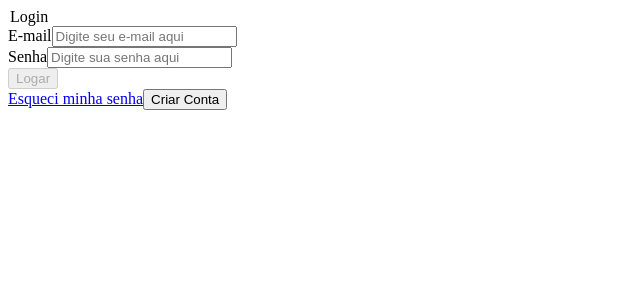
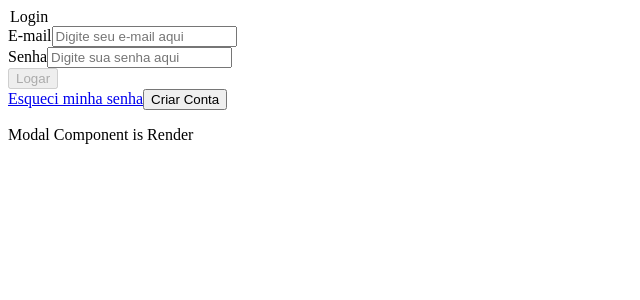
Before and after one commit to rodrigopieritz/m2labmedical, a React (Vite) app: page / in a window 1280 px wide. Both pictures are taken after a click on the button "Criar Conta". Shown: the top 300 px of the page, without its empty margins (0-640 px from the left). Built offline with nearby package versions, Linux system fonts and the light colour scheme.

Commit message:
Criação de modal utilizando useContext

```diff
--- a/src/App.jsx
+++ b/src/App.jsx
@@ -1,19 +1,22 @@
-import { BrowserRouter as Router, Routes, Route} from 'react-router-dom';
-import { LoginPage } from './pages/Login/Login.pages';
-import { HomePage } from './pages/Home/Home.pages';
-
-function App() {
+import { BrowserRouter as Router, Routes, Route } from "react-router-dom";
+import { LoginPage } from "./pages/Login/Login.pages";
+import { HomePage } from "./pages/Home/Home.pages";
+import { ModalProvider } from "./context/ModalContext";
 
 
+
+const App = () => {
+
   return (
+    <ModalProvider>
     <Router>
       <Routes>
-        <Route path='/' element={<LoginPage/>}/>
-        <Route path='/home' element={<HomePage/>}/>
+        <Route path="/" element={<LoginPage />} />
+        <Route path="/home" element={<HomePage />} />
+      </Routes>
+          </Router>
+    </ModalProvider>
+  );
+};
 
-      </Routes>
-      </Router>
-  )
-}
-
-export default App
+export default App;
--- a/src/components/LoginComponent.jsx
+++ b/src/components/Login/LoginComponent.jsx
@@ -1,5 +1,6 @@
-import { useState } from "react";
+import React, { useContext, useState } from "react";
 import { useNavigate } from "react-router-dom";
+import { ModalContext } from "../../context/ModalContext";
 
 export const LoginComponent = () => {
   const [data, setData] = useState({
@@ -7,7 +8,10 @@ export const LoginComponent = () => {
     password: "",
   });
 
+  const [showModal, setShowModal] = useState(false);
+
   const navigate = useNavigate();
+  const { setShowModal: setShowModalContext } = useContext(ModalContext);
 
   const handleInput = (event) => {
     event.preventDefault();
@@ -23,6 +27,12 @@ export const LoginComponent = () => {
     event.preventDefault();
     const promptMessage = "Página em construção";
     alert(promptMessage);
+  };
+
+  const handleShowModal = (e) => {
+    e.preventDefault();
+
+    setShowModalContext(true);
   };
 
   return (
@@ -55,7 +65,9 @@ export const LoginComponent = () => {
         <a href="#" onClick={handleForgotPassword}>
           Esqueci minha senha
         </a>
-        <button>Criar Conta</button>
+        <button type="button" onClick={handleShowModal}>
+          Criar Conta
+        </button>
       </div>
     </>
   );
--- /dev/null
+++ b/src/components/Modal/ModalComponent.jsx
@@ -0,0 +1,7 @@
+export const ModalComponent = () => {
+    return(
+        <>
+        <p>Modal Component is Render</p>
+        </>
+    )
+}
--- /dev/null
+++ b/src/context/ModalContext.jsx
@@ -0,0 +1,18 @@
+import React, { createContext, useState } from "react";
+import { ModalComponent } from "../components/Modal/ModalComponent";
+
+export const ModalContext = createContext({
+  showModal: false,
+  setShowModal: () => {},
+});
+
+export const ModalProvider = ({ children }) => {
+  const [showModal, setShowModal] = useState(false);
+
+  return (
+    <ModalContext.Provider value={{ showModal, setShowModal }}>
+      {children}
+      {showModal && <ModalComponent />}
+    </ModalContext.Provider>
+  );
+};
--- a/src/pages/Login/Login.pages.jsx
+++ b/src/pages/Login/Login.pages.jsx
@@ -1,4 +1,4 @@
-import { LoginComponent } from "../../components/LoginComponent"
+import { LoginComponent } from "../../components/Login/LoginComponent"
 
 export const LoginPage = () => {
     return(
```
Also changed, not shown: src/main.jsx (+9 -7 lines).
